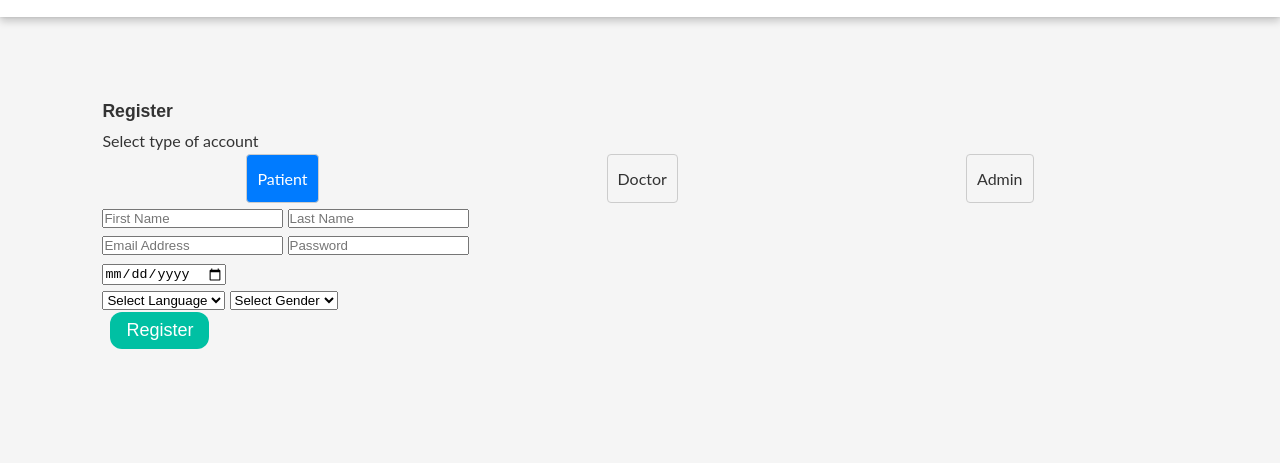
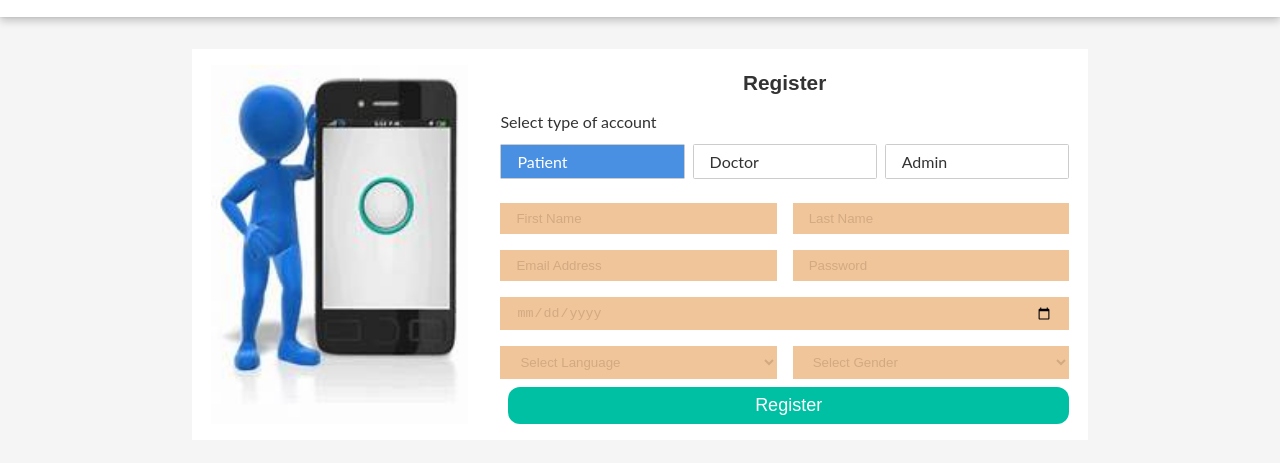
Before and after one commit to Giathi-Daniel/Telemedicine-App-PLP, a plain HTML site: page client/register.html in a window 1280 px wide. Both pictures are taken after a click on the element "Patient". Shown: the part 63-526 px from the top of the page. Drawn offline with Linux system fonts and the light colour scheme.

Commit message:
design register page

```diff
--- a/client/css/auth.css
+++ b/client/css/auth.css
@@ -1,27 +1,141 @@
 .register,
 .login {
-    margin-block-start: 10rem;
+    margin-block-start: 7rem;
     max-inline-size: 100%;
+    inline-size: 70%;
+    background: #fff;
+    block-size: auto;
+    padding: 1rem 1.2rem;
+    block-size: auto;
 }
 
-#role-selection {
+.register {
+    display: grid;
+    grid-template-columns: 30% auto;
+    gap: 2rem;
+}
+
+.register__image {
+    inline-size: 100%;
+    block-size: 100%;
+    display: block;
+}
+
+.register__image img {
+    inline-size: 100%;
+    block-size: 100%;
+    object-fit: cover;
+}
+
+.register__container {
     display: flex;
-    justify-content: space-around;
-    cursor: pointer;
+    flex-direction: column;
+}
+
+h3 {
+    font-weight: bold;
+    margin-block-end: .5rem;
+    text-align: center;
+    font-size: 1.3rem;
+}
+
+.register__container>form {
+    display: flex;
+    flex-direction: column;
+    inline-size: 100%;
+}
+
+form>div>p {
+    margin-block-end: .5rem;
+}
+
+.selection {
+    display: grid;
+    grid-template-columns: repeat(auto-fit, minmax(70px, 1fr));
+    gap: .5rem;
+    margin-block-end: 1rem;
 }
 
 #role-selection span {
-    padding: 10px;
+    padding: .2rem 1rem;
     font-size: 16px;
     border: 1px solid #ccc;
-    border-radius: 4px;
+    border-radius: .1rem;
+    cursor: pointer;
+    transition: background all .3s;
 }
 
 #role-selection span:hover {
-    background-color: #f0f0f0;
+    background: var(--color-secondary);
 }
 
 #role-selection span.selected {
-    background-color: #007BFF;
+    background: var(--color-primary);
     color: white;
 }
+
+.form__field div {
+    display: grid;
+    grid-template-columns: repeat(auto-fit, minmax(200px, 1fr));
+    margin-inline: -.5rem;
+}
+
+input {
+    border: none;
+    outline: none;
+    background: #F1C59A;
+    padding: .5rem 1rem;
+    margin: .5rem;
+}
+
+input::placeholder {
+    color: #D1AA83;
+}
+
+select {
+    border: none;
+    outline: none;
+    background: #F1C59A;
+    padding: .5rem 1rem;
+    margin: .5rem;
+    color: #D1AA83;
+    inline-size: 50%;
+}
+
+#patient-fields {
+    flex-wrap: wrap;
+}
+
+#date_of_birth {
+    inline-size: 100%;
+    color: #D1AA83;
+}
+
+#patient-fields div {
+    display: flex;
+    inline-size: 100%;
+    align-items: center;
+    margin-inline: 0;
+}
+
+#specialty {
+    inline-size: 100%;
+}
+
+/* ===================== MEDIA QUERIES ===================== */
+/* ================ MEDIUM ================ */
+@media screen and (max-width: 768px) {
+
+    .register,
+    .login {
+        inline-size: 90%;
+    }
+
+    .register__image {
+        display: none;
+    }
+
+    .register {
+        display: block;
+    }
+}
--- a/client/css/general.css
+++ b/client/css/general.css
@@ -99,6 +99,7 @@ a.btns#logout:hover {
 img {
     inline-size: 100%;
     object-fit: cover;
+    display: block;
 }
 
 .section {
--- a/client/js/register.js
+++ b/client/js/register.js
@@ -12,9 +12,9 @@ span.addEventListener('click', function() {
     document.getElementById('provider-fields').style.display = 'none';
 
     if (selectedRole === 'patient') {
-    document.getElementById('patient-fields').style.display = 'block';
+    document.getElementById('patient-fields').style.display = 'flex';
     } else if (selectedRole === 'provider') {
-    document.getElementById('provider-fields').style.display = 'block';
+    document.getElementById('provider-fields').style.display = 'flex';
     }
 
     // Add the role to the form data (hidden input to send the role to the backend)
--- a/client/register.html
+++ b/client/register.html
@@ -38,12 +38,16 @@
 
     <!-- ================== REGISTER ================== -->
     <div class="container register">
+      <div class="register__image">
+        <img src="images/register.png" alt="registerImage" />
+      </div>
+      <div class="register__container">
         <h3>Register</h3>
         <form id="registerForm" method="POST" action="/register">
           <!-- Role Selection -->
           <div>
             <p>Select type of account</p>
-          <div id="role-selection">
+            <div id="role-selection" class="selection">
               <span data-role="patient">Patient</span>
               <span data-role="provider">Doctor</span>
               <span data-role="admin">Admin</span>
@@ -51,6 +55,7 @@
           </div>
 
           <!-- Form -->
+          <div class="form__field">
             <div>
               <input
                 type="text"
@@ -66,8 +71,6 @@
                 placeholder="Last Name"
                 required
               />
-        </div>
-        <div>
               <input
                 type="email"
                 id="email"
@@ -97,7 +100,7 @@
                 placeholder="Date of Birth"
                 required
               />
-          <div class="selections">
+              <div>
                 <select id="language" name="language" required>
                   <option value="">Select Language</option>
                   <option value="English">English</option>
@@ -126,9 +129,11 @@
                 required
               />
             </div>
+          </div>
 
           <button type="submit">Register</button>
         </form>
+      </div>
     </div>
 
     <script src="js/register.js"></script>
```
Also changed, not shown: client/images/login.png (added), client/images/register.png (added). Lines whose indentation alone changed are shown as unchanged.
